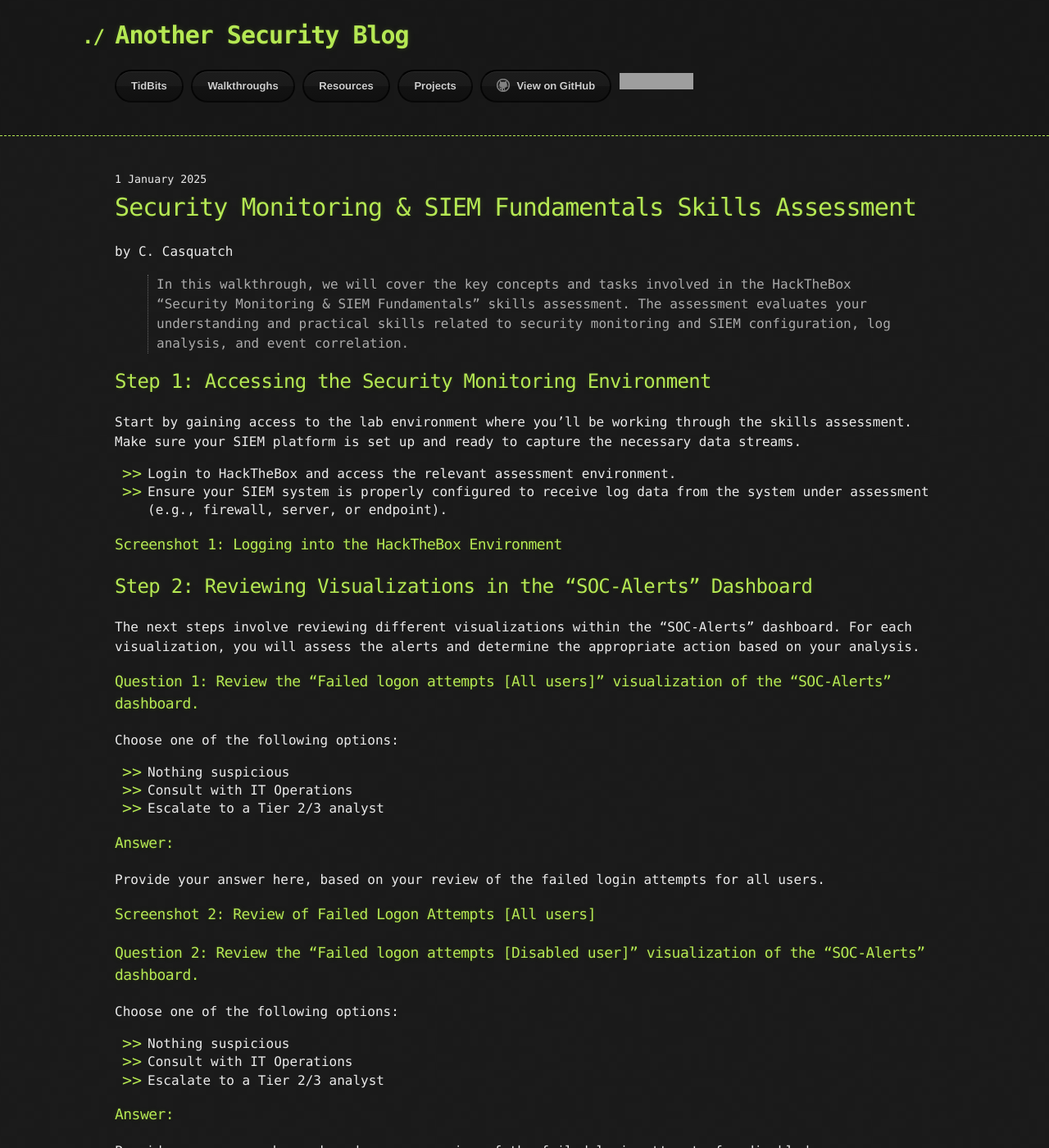
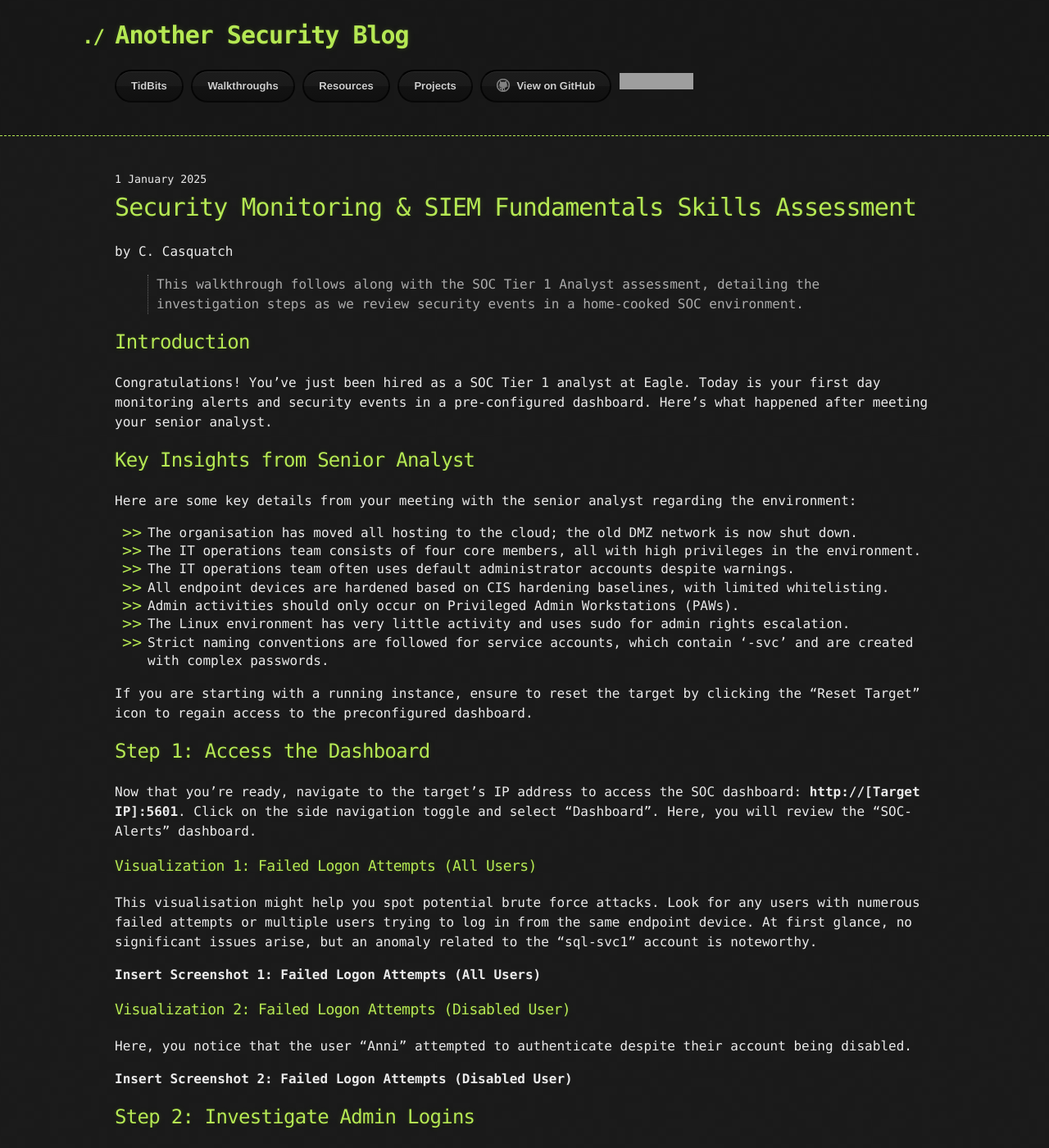
Before and after one commit to CyberCasquatch/cybercasquatch.github.io, a Jekyll site: the page built from _posts/Walkthroughs/2025-01-01-SIEMSkillsAssessment-HTB.markdown, in a window 1280 px wide and 1400 px high. Shown: the whole window at 82% size. Built offline with Jekyll 4.4.1, drawn with Linux system fonts in a browser that asks for light colours; the repository's description, which GitHub fills in, is left out; some of the changed text lies outside the part shown; grey boxes are pictures that could not be loaded.

Commit message:
updated to match HTB module

```diff
--- a/_posts/Walkthroughs/2025-01-01-SIEMSkillsAssessment-HTB.markdown
+++ b/_posts/Walkthroughs/2025-01-01-SIEMSkillsAssessment-HTB.markdown
@@ -7,136 +7,106 @@ comments: false
 tag: ['soc', 'siem', 'elastic']
 ---
 
-> In this walkthrough, we will cover the key concepts and tasks involved in the HackTheBox "Security Monitoring & SIEM Fundamentals" skills assessment. The assessment evaluates your understanding and practical skills related to security monitoring and SIEM configuration, log analysis, and event correlation.
+> This walkthrough follows along with the SOC Tier 1 Analyst assessment, detailing the investigation steps as we review security events in a home-cooked SOC environment.
 
-Step 1: Accessing the Security Monitoring Environment
------------------------------------------------------
+Introduction
+------------
 
-Start by gaining access to the lab environment where you’ll be working through the skills assessment. Make sure your SIEM platform is set up and ready to capture the necessary data streams.
+Congratulations! You've just been hired as a SOC Tier 1 analyst at Eagle. Today is your first day monitoring alerts and security events in a pre-configured dashboard. Here's what happened after meeting your senior analyst.
 
-*   Login to HackTheBox and access the relevant assessment environment.
-*   Ensure your SIEM system is properly configured to receive log data from the system under assessment (e.g., firewall, server, or endpoint).
+Key Insights from Senior Analyst
+--------------------------------
 
-### Screenshot 1: Logging into the HackTheBox Environment
+Here are some key details from your meeting with the senior analyst regarding the environment:
 
-Step 2: Reviewing Visualizations in the "SOC-Alerts" Dashboard
---------------------------------------------------------------
+*   The organisation has moved all hosting to the cloud; the old DMZ network is now shut down.
+*   The IT operations team consists of four core members, all with high privileges in the environment.
+*   The IT operations team often uses default administrator accounts despite warnings.
+*   All endpoint devices are hardened based on CIS hardening baselines, with limited whitelisting.
+*   Admin activities should only occur on Privileged Admin Workstations (PAWs).
+*   The Linux environment has very little activity and uses sudo for admin rights escalation.
+*   Strict naming conventions are followed for service accounts, which contain '-svc' and are created with complex passwords.
 
-The next steps involve reviewing different visualizations within the "SOC-Alerts" dashboard. For each visualization, you will assess the alerts and determine the appropriate action based on your analysis.
+If you are starting with a running instance, ensure to reset the target by clicking the "Reset Target" icon to regain access to the preconfigured dashboard.
 
-### Question 1: Review the "Failed logon attempts \[All users\]" visualization of the "SOC-Alerts" dashboard.
+Step 1: Access the Dashboard
+----------------------------
 
-Choose one of the following options:
+Now that you're ready, navigate to the target's IP address to access the SOC dashboard: **http://\[Target IP\]:5601**. Click on the side navigation toggle and select "Dashboard". Here, you will review the "SOC-Alerts" dashboard.
 
-*   Nothing suspicious
-*   Consult with IT Operations
-*   Escalate to a Tier 2/3 analyst
+### Visualization 1: Failed Logon Attempts (All Users)
 
-### Answer:
+This visualisation might help you spot potential brute force attacks. Look for any users with numerous failed attempts or multiple users trying to log in from the same endpoint device. At first glance, no significant issues arise, but an anomaly related to the "sql-svc1" account is noteworthy.
 
-Provide your answer here, based on your review of the failed login attempts for all users.
+**Insert Screenshot 1: Failed Logon Attempts (All Users)**
 
-### Screenshot 2: Review of Failed Logon Attempts \[All users\]
+### Visualization 2: Failed Logon Attempts (Disabled User)
 
-### Question 2: Review the "Failed logon attempts \[Disabled user\]" visualization of the "SOC-Alerts" dashboard.
+Here, you notice that the user "Anni" attempted to authenticate despite their account being disabled.
 
-Choose one of the following options:
+**Insert Screenshot 2: Failed Logon Attempts (Disabled User)**
 
-*   Nothing suspicious
-*   Consult with IT Operations
-*   Escalate to a Tier 2/3 analyst
+Step 2: Investigate Admin Logins
+--------------------------------
 
-### Answer:
+### Visualization 3: Failed Logon Attempts (Admin Users Only)
 
-Provide your answer here, based on your review of the failed login attempts for disabled users.
+For this visualisation, ensure to check if all events took place on Privileged Access Workstations (PAWs) or Domain Controllers. Admin login attempts should only occur on these machines.
 
-### Screenshot 3: Review of Failed Logon Attempts \[Disabled user\]
+**Insert Screenshot 3: Failed Logon Attempts (Admin Users Only)**
 
-### Question 3: Review the "Failed logon attempts \[Admin users only\]" visualization of the "SOC-Alerts" dashboard.
+### Visualization 4: RDP Logon for Service Account
 
-Choose one of the following options:
+Service accounts are set up with a specialised function. Is there anything suspicious about the RDP login here? Examine closely.
 
-*   Nothing suspicious
-*   Consult with IT Operations
-*   Escalate to a Tier 2/3 analyst
+**Insert Screenshot 4: RDP Logon for Service Account**
 
-### Answer:
+Step 3: Investigate Group Modifications
+---------------------------------------
 
-Provide your answer here, based on your review of the failed login attempts for admin users only.
+### Visualization 5: User Added or Removed from a Local Group
 
-### Screenshot 4: Review of Failed Logon Attempts \[Admin users only\]
+An administrator has added a user (represented only by their SID value) to the "Administrators" group. Should this be escalated to a Tier 2/3 analyst or should you consult with IT Operations first?
 
-### Question 4: Review the "RDP logon for service account" visualization of the "SOC-Alerts" dashboard.
+**Insert Screenshot 5: User Added or Removed from a Local Group**
 
-Choose one of the following options:
+### Visualization 6: Admin Logon Not From PAW
 
-*   Nothing suspicious
-*   Consult with IT Operations
-*   Escalate to a Tier 2/3 analyst
+As per the security policy, administrators should only log in remotely from PAWs. If there’s a login outside of this, should you escalate it or consult IT Operations first?
 
-### Answer:
+**Insert Screenshot 6: Admin Logon Not From PAW**
 
-Provide your answer here, based on your review of the RDP logon for service accounts.
+Step 4: Review SSH Logins
+-------------------------
 
-### Screenshot 5: Review of RDP Logon for Service Account
+### Visualization 7: SSH Logins
 
-### Question 5: Review the "User added or removed from a local group" visualization of the "SOC-Alerts" dashboard.
+Remember that the root user account should not be used regularly. Is there anything unusual in the SSH login records?
 
-Choose one of the following options:
+**Insert Screenshot 7: SSH Logins**
 
-*   Nothing suspicious
-*   Consult with IT Operations
-*   Escalate to a Tier 2/3 analyst
+### Questions:
 
-### Answer:
+#### Navigate to http://[Target IP]:5601, click on the side navigation toggle, and click on "Dashboard". Review the "Failed logon attempts [All users]" visualization of the "SOC-Alerts" dashboard. Choose one of the following as your answer: "Nothing suspicious", "Consult with IT Operations", "Escalate to a Tier 2/3 analyst"
+ANSWER:
 
-Provide your answer here, based on your review of user addition/removal from a local group.
+#### Navigate to http://[Target IP]:5601, click on the side navigation toggle, and click on "Dashboard". Review the "Failed logon attempts [Disabled user]" visualization of the "SOC-Alerts" dashboard. Choose one of the following as your answer: "Nothing suspicious", "Consult with IT Operations", "Escalate to a Tier 2/3 analyst"
+ANSWER:
 
-### Screenshot 6: Review of User Added or Removed from a Local Group
+#### Navigate to http://[Target IP]:5601, click on the side navigation toggle, and click on "Dashboard". Review the "Failed logon attempts [Admin users only]" visualization of the "SOC-Alerts" dashboard. Choose one of the following as your answer: "Nothing suspicious", "Consult with IT Operations", "Escalate to a Tier 2/3 analyst"
+ANSWER:
 
-### Question 6: Review the "Admin logon not from PAW" visualization of the "SOC-Alerts" dashboard.
+#### Navigate to http://[Target IP]:5601, click on the side navigation toggle, and click on "Dashboard". Review the "RDP logon for service account" visualization of the "SOC-Alerts" dashboard. Choose one of the following as your answer: "Nothing suspicious", "Consult with IT Operations", "Escalate to a Tier 2/3 analyst"
+ANSWER:
 
-Choose one of the following options:
+#### Navigate to http://[Target IP]:5601, click on the side navigation toggle, and click on "Dashboard". Review the "User added or removed from a local group" visualization of the "SOC-Alerts" dashboard. Choose one of the following as your answer: "Nothing suspicious", "Consult with IT Operations", "Escalate to a Tier 2/3 analyst"
+ANSWER:
 
-*   Nothing suspicious
-*   Consult with IT Operations
-*   Escalate to a Tier 2/3 analyst
+#### Navigate to http://[Target IP]:5601, click on the side navigation toggle, and click on "Dashboard". Review the "Admin logon not from PAW" visualization of the "SOC-Alerts" dashboard. Choose one of the following as your answer: "Nothing suspicious", "Consult with IT Operations", "Escalate to a Tier 2/3 analyst"
+ANSWER:
 
-### Answer:
+#### Navigate to http://[Target IP]:5601, click on the side navigation toggle, and click on "Dashboard". Review the "SSH Logins" visualization of the "SOC-Alerts" dashboard. Choose one of the following as your answer: "Nothing suspicious", "Consult with IT Operations", "Escalate to a Tier 2/3 analyst"
+ANSWER:
 
-Provide your answer here, based on your review of admin logons not coming from a PAW (Privileged Access Workstation).
-
-### Screenshot 7: Review of Admin Logon Not from PAW
-
-### Question 7: Review the "SSH Logins" visualization of the "SOC-Alerts" dashboard.
-
-Choose one of the following options:
-
-*   Nothing suspicious
-*   Consult with IT Operations
-*   Escalate to a Tier 2/3 analyst
-
-### Answer:
-
-Provide your answer here, based on your review of SSH logins.
-
-### Screenshot 8: Review of SSH Logins
-
-Step 3: Final Review and Report Generation
-------------------------------------------
-
-After completing your analysis of the dashboard visualizations and answering the assessment questions, generate a report summarising your findings and proposed actions.
-
-*   Document the findings for each visualization and the corresponding actions taken (e.g., escalating to a Tier 2/3 analyst, consulting with IT Operations).
-*   Include recommendations for improving security monitoring or SIEM configuration based on your analysis.
-
-### Screenshot 9: Generating the Final Report
-
-Conclusion
-----------
-
-By following these steps, you will have successfully completed the HackTheBox "Security Monitoring & SIEM Fundamentals" skills assessment. This process helps solidify your understanding of how SIEM systems work, including log collection, parsing, alerting, and incident response.
-
-As you move forward, keep refining your skills in SIEM, as this is a critical area of expertise for any security operations professional.
 
 <button onclick="history.back()">Go Back</button>
```
